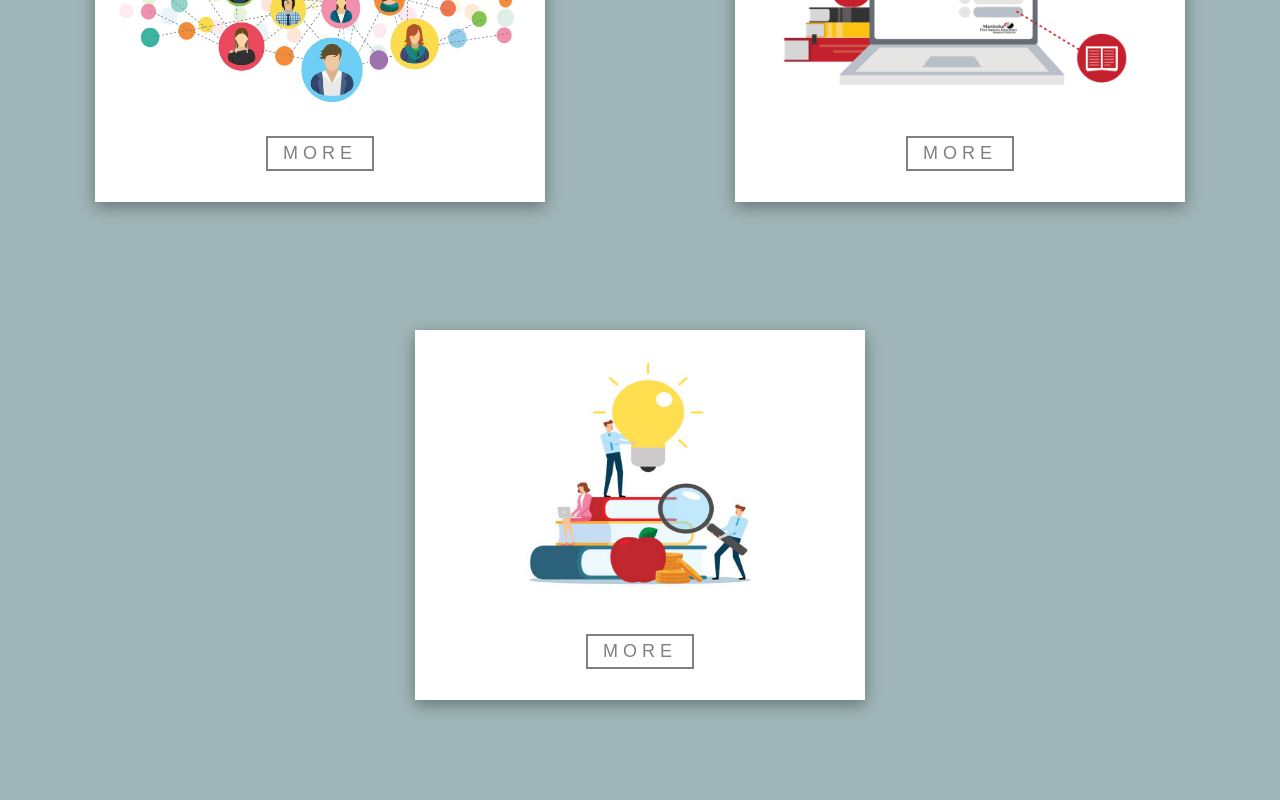
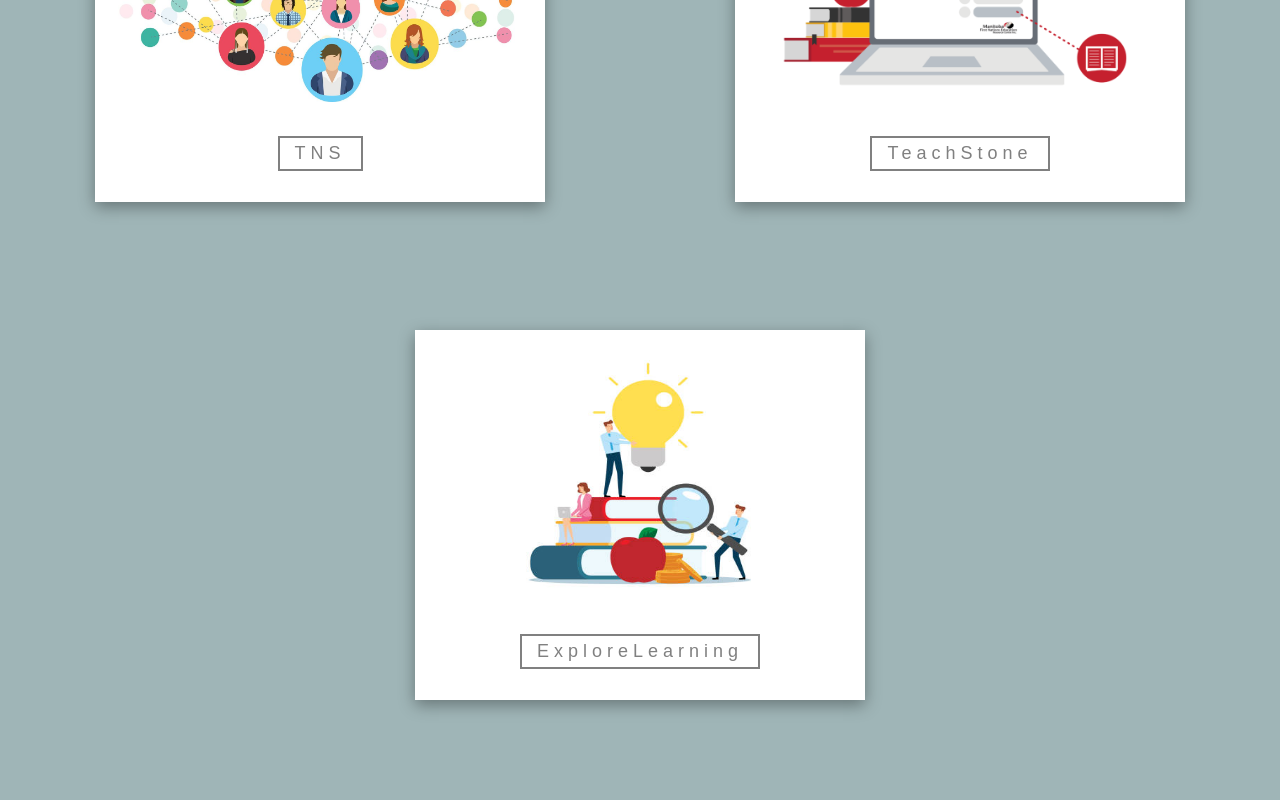
Before and after one commit to DavidAn830/Portfolio, a React (Create React App) app: page / in a window 1280 px wide. Shown: the part 1980-2780 px from the top of the page. Built offline with nearby package versions, Linux system fonts and the light colour scheme.

Commit message:
clean up.

```diff
--- a/src/Components/AboutMe/AboutMe.css
+++ b/src/Components/AboutMe/AboutMe.css
@@ -58,6 +58,7 @@
 }
 
 .introduction-bar {
+  background-color: white;
   display: flex;
   align-items: center;
   width: auto;
--- a/src/Components/AboutMe/AboutMe.js
+++ b/src/Components/AboutMe/AboutMe.js
@@ -19,6 +19,7 @@
             <span className="dots yellow" />
             <span className="dots green" />
           </div>
+          <div className="introduction-overflow">
             <div className="introduction">
               Hi, I am David An and I have 5 years of professional experience in
               front-end development. I also have an experience of dealing with
@@ -37,6 +38,7 @@
           </div>
         </div>
       </div>
+    </div>
   );
 };
 
--- a/src/Components/Experience/Experience.js
+++ b/src/Components/Experience/Experience.js
@@ -81,7 +81,7 @@
               <div className="small-skills">HTML5</div>
               <div className="small-skills">CSS3</div>
               <div className="small-skills">React Router</div>
-              <div className="small-skills">RESful API</div>
+              <div className="small-skills">RESTful API</div>
             </div>
           </VerticalTimelineElement>
           <VerticalTimelineElement
--- a/src/Components/Footer/Footer.js
+++ b/src/Components/Footer/Footer.js
@@ -1,4 +1,4 @@
-import instagram from "../../images/instagram.svg";
+// import instagram from "../../images/instagram.svg";
 import github from "../../images/github.svg";
 import "./Footer.css";
 
@@ -6,7 +6,7 @@
   return (
     <div className="footer">
       <div className="media">
-        <div className="instagram responsive-img">
+        {/* <div className="instagram responsive-img">
           <a
             href="https://www.instagram.com/tya830_/"
             target="_blank"
@@ -14,7 +14,7 @@
           >
             <img src={instagram} alt="instagram icon" />
           </a>
-        </div>
+        </div> */}
         <div className="github responsive-img">
           <a
             href="https://github.com/DavidAn830"
--- a/src/Components/Portfolio/Portfolio.css
+++ b/src/Components/Portfolio/Portfolio.css
@@ -26,7 +26,7 @@
 }
 
 .project-card:hover {
-  transform: scale(1.2);
+  transform: scale(1.1);
 }
 
 .project-card {
@@ -66,19 +66,14 @@
   margin-top: 10px;
   cursor: pointer;
   letter-spacing: 5px;
-  -webkit-transition: all 200ms ease-out;
-  -moz-transition: all 200ms ease-out;
-  -o-transition: all 200ms ease-out;
-  -ms-transition: all 200ms ease-out;
-  transition: all 200ms ease-out;
 }
-
+/*
 .more-btn:hover {
   border: 2px solid #5e7a7d;
   background-color: #5e7a7d;
   color: black;
   font-size: 25px;
-}
+} */
 
 #transition-modal-title {
   font-weight: 600;
--- a/src/Components/Portfolio/Portfolio.js
+++ b/src/Components/Portfolio/Portfolio.js
@@ -40,7 +40,7 @@
         <div className="project-card">
           <img className="tns-pic" src={transaction} alt="tns project pic" />
           <button className="more-btn" onClick={handleTnsOpen}>
-            MORE
+            TNS
           </button>
         </div>
         <div className="project-card">
@@ -50,13 +50,13 @@
             alt="teachstone project pic"
           />
           <button className="more-btn" onClick={handleTeachStoneOpen}>
-            MORE
+            TeachStone
           </button>
         </div>
         <div className="project-card">
           <img className="gizmos-pic" src={gizmos} alt="gizmos project pic" />
           <button className="more-btn" onClick={handleGizmosOpen}>
-            MORE
+            ExploreLearning
           </button>
         </div>
       </div>
```
Lines whose indentation alone changed are shown as unchanged.
